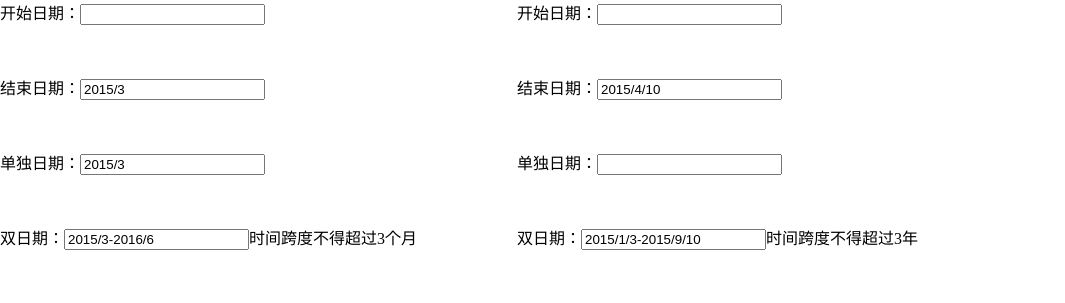
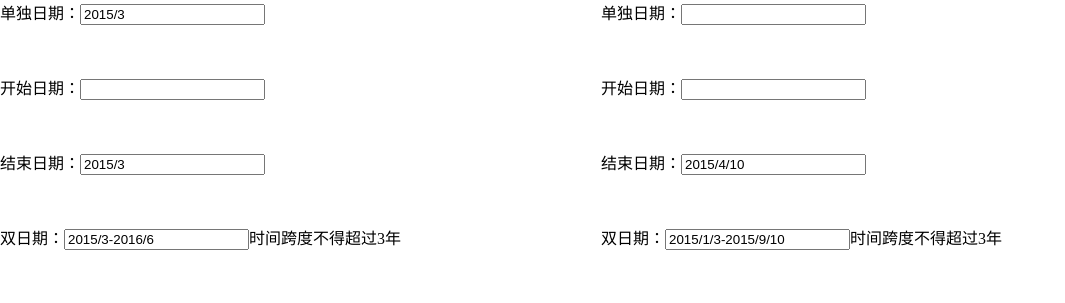
Before and after one commit to rubyisapm/calendar, a plain HTML site: page index.html in a window 1280 px wide. Shown: the whole page, without its empty margins (0-1065 px from the left). Drawn offline with Linux system fonts and the light colour scheme.

Commit message:
update readme

```diff
--- a/index.html
+++ b/index.html
@@ -12,17 +12,17 @@
     </style>
 </head>
 <body>
-<div style="float:left;margin-right:100px;">
-    开始日期：<input type="text" id="begin" readonly="readonly"/><br/>
-    结束日期：<input type="text" id="end" readonly="readonly"/><br/>
-    单独日期：<input type="text" id="single" readonly="readonly"/><br/>
-    双日期：<input type="text" id="double" readonly="readonly"/>时间跨度不得超过3个月
+<div style="float:left;margin-right:200px;">
+    单独日期：<input type="text" id="month" readonly="readonly"/><br/>
+    开始日期：<input type="text" id="m_begin" readonly="readonly"/><br/>
+    结束日期：<input type="text" id="m_end" readonly="readonly"/><br/>
+    双日期：<input type="text" id="m_double" readonly="readonly"/>时间跨度不得超过3年
 </div>
 
 <div style="float:left">
+    单独日期：<input type="text" id="date" readonly="readonly"/><br/>
     开始日期：<input type="text" id="d_begin" readonly="readonly"/><br/>
     结束日期：<input type="text" id="d_end" readonly="readonly"/><br/>
-    单独日期：<input type="text" id="d_single" readonly="readonly"/><br/>
     双日期：<input type="text" id="d_double" readonly="readonly"/>时间跨度不得超过3年
 </div>
 
@@ -32,6 +32,33 @@
 <script src="script/datePicker.js"></script>
 <script src="script/monthPicker.js"></script>
 <script>
+
+    $('#month').monthPicker({
+        clear:true,
+        date:'2015/3'
+    })
+
+    var m_beginCalendar=$('#m_begin').monthPicker();
+    $('#m_end').monthPicker({
+        clear:true,
+        partner:m_beginCalendar.calendar,
+        begin:false,
+        date:'2015/3'
+    })
+
+
+    $('#m_double').monthPicker({
+        double:true,
+        beginDate:'2015/3',
+        endDate:'2016/6',
+        limited:'3y'
+    })
+
+
+
+    $('#date').datePicker({
+        clear:true
+    })
 
     var d_beginCalendar = $('#d_begin').datePicker({
         clear: true
@@ -43,9 +70,7 @@
         begin: false,
         date: '2015/4/10'
     });
-    $('#d_single').datePicker({
-        clear:true
-    })
+
 
     $('#d_double').datePicker({
         double: true,
@@ -55,64 +80,9 @@
         limited: '3m'
     })
 
-    var beginCalendar=$('#begin').monthPicker();
-    $('#end').monthPicker({
-        clear:true,
-        partner:beginCalendar.calendar,
-        begin:false,
-        date:'2015/3'
-    })
-    $('#single').monthPicker({
-        clear:true,
-        date:'2015/3',
-        callback:function(){
-            //日期改变后的回调
-        }
-    })
 
-    $('#double').monthPicker({
-        double:true,
-        beginDate:'2015/3',
-        endDate:'2016/6',
-        limited:'3y'
-    })
 </script>
 
-<!--<div class="monthPicker_shell">
-    <div class="calendar_box calendar_box_begin" style="display: block;">
-        <div class="date_box">
-            <h2>
-                <span class="arrow_prev"><b></b></span>
-                <span class="year">2015年</span>
-                <span class="arrow_next"><b></b></span>
-            </h2>
-            <table class="date_table">
-                <tbody>
-                <tr>
-                    <td class="disabled">1</td>
-                    <td class="disabled">2</td>
-                    <td class="disabled">3</td>
-                </tr>
-                <tr>
-                    <td date="2015/10/4"><a>4</a></td>
-                    <td date="2015/10/5"><a>5</a></td>
-                    <td date="2015/10/6"><a>6</a></td>
-                </tr>
-                <tr>
-                    <td date="2015/10/11"><a>11</a></td>
-                    <td date="2015/10/12"><a>12</a></td>
-                    <td date="2015/10/13"><a>13</a></td>
-                </tr>
-                <tr>
-                    <td date="2015/10/18"><a>18</a></td>
-                    <td date="2015/10/19"><a>19</a></td>
-                    <td date="2015/10/20"><a>20</a></td>
-                </tr>
-                </tbody>
-            </table>
-        </div>
-    </div>
-</div>-->
 
 </body>
 </html>
```
Also changed, not shown: readmeImages/date_double.png (renamed from readmeImages/double.png), readmeImages/date_single.png (renamed from readmeImages/single.png), readmeImages/month_double.png (added), readmeImages/month_single.png (added), 1 other file.
